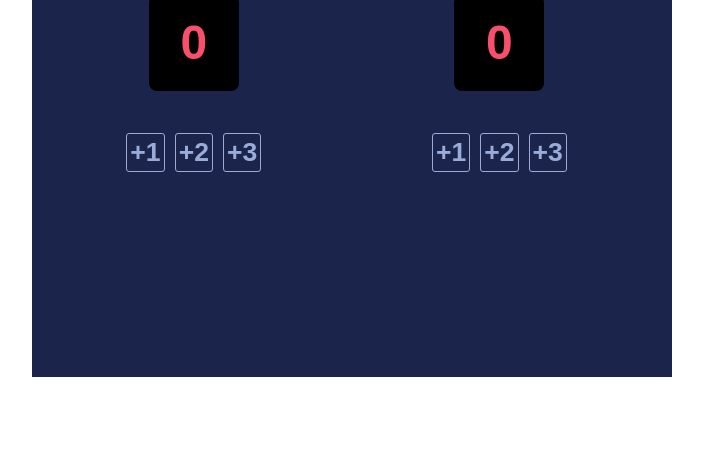
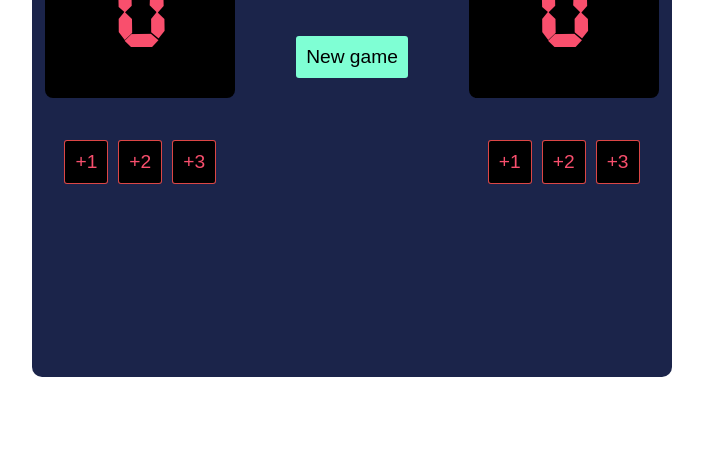
Before and after one commit to Nasir-os/Scoreboard, a plain HTML site: page index.html in a window 1280 px wide. Shown: the part 343-800 px from the top of the page, without its empty margins (288-991 px from the left). Drawn offline with Linux system fonts and the light colour scheme; a web font is replaced by a local one.

Commit message:
add new game button

```diff
--- a/index.html
+++ b/index.html
@@ -12,25 +12,26 @@
 <body>
     <div class="container">
         <div class="home-score-container">
-            <h1>HOME</h1>
+            <h3>HOME</h3>
             <div class="score-bg">
-                <h2>0</h2>
+                <h2 class="home-score">0</h2>
             </div>
-            <div class="increments">
-                <h5>+1</h5>
-                <h5>+2</h5>
-                <h5>+3</h5>
+            <div class="increments home">
+                <button>+1</button>
+                <button>+2</button>
+                <button>+3</button>
             </div>
         </div>
+        <button class="newgame-btn">New game</button>
         <div class="guest-score-container">
-            <h1>GUEST</h1>
+            <h3>GUEST</h3>
             <div class="score-bg">
-                <h2>0</h2>
+                <h2 class="guest-score">0</h2>
             </div>
-            <div class="increments">
-                <h5>+1</h5>
-                <h5>+2</h5>
-                <h5>+3</h5>
+            <div class="increments guest">
+                <button>+1</button>
+                <button>+2</button>
+                <button>+3</button>
             </div>
         </div>
 
--- a/script.js
+++ b/script.js
@@ -0,0 +1,26 @@
+const homeIncrementBtns = document.querySelectorAll(".home button");
+const guestIncrementBtns = document.querySelectorAll(".guest button");
+const newgameBtn = document.querySelector(".newgame-btn");
+
+let homeScore = document.querySelector(".home-score");
+let guestScore = document.querySelector(".guest-score");
+let startingScore = 0;
+
+
+
+function incrementScore(team, btns) {
+  btns.forEach((btn) =>
+    btn.addEventListener("click", function () {
+     team.textContent = parseInt(team.textContent ) + parseInt(btn.textContent[1]);
+    })
+  );
+}
+
+incrementScore(homeScore,homeIncrementBtns);
+incrementScore(guestScore,guestIncrementBtns);
+
+newgameBtn.addEventListener('click',function(){
+  homeScore.textContent= 0;
+  guestScore.textContent= 0;
+
+})
--- a/style.css
+++ b/style.css
@@ -1,6 +1,6 @@
 @font-face {
     font-family: 'cursed-timer-ulil-font';
-    src: url(font/CursedTimerUlil-Aznm.ttf);
+    src: url(font/CursedTimerUlil-Aznm.ttf) format('truetype');
 
 }
 html, *{
@@ -14,6 +14,8 @@ display: flex;
 justify-content: center;
 align-items: center;
 height: 100vh;
+font-family: 'cursed-timer-ulil-font', sans-serif;
+
 }
 .container{
     display: flex;
@@ -23,23 +25,25 @@ height: 100vh;
     color: white;
     background-color: rgb(27,36,74);
     height: 80%;
-    width: 50%;
-    font-size: 2rem;
+    border-radius: 10px;
 }
 .home-score-container, .guest-score-container{
-    font-family: 'cursed-timer-ulil-font', sans-serif;
     display: flex;
     gap: 10px;
     flex-direction: column;
     justify-content: center;
     align-items: center;
+    font-size: 2rem;
+    font-weight: bold;
+
 }
 
 .score-bg h2{
+    font-size: 5rem;
+    height: 150px;
+    width: 190px;
     background-color: black;
     color: #F94F6D;
-    width: 90px;
-    height: 2em;
     border-radius: 8px;
     display: grid;
     place-items: center;
@@ -50,10 +54,19 @@ height: 100vh;
     justify-content: center;
     align-items: center;
     gap: 10px;
-    color: #9AABD8;
 }
-.increments h5{
-    border: solid 1px #9AABD8;
-    padding: 3px;
+.increments button, .newgame-btn{
+    background-color: black;
+    border:1px solid  #f94f4fe2;
+    font-size: 1.2rem;
+    color: #F94F6D;
+    padding: 10px;
     border-radius: 3px;
+    cursor: pointer;
+
 }
+.newgame-btn{
+background-color: aquamarine;
+color:black;
+border: none;
+}
```
Also changed, not shown: font/CursedTimerUlil-Aznm.ttf (added).
